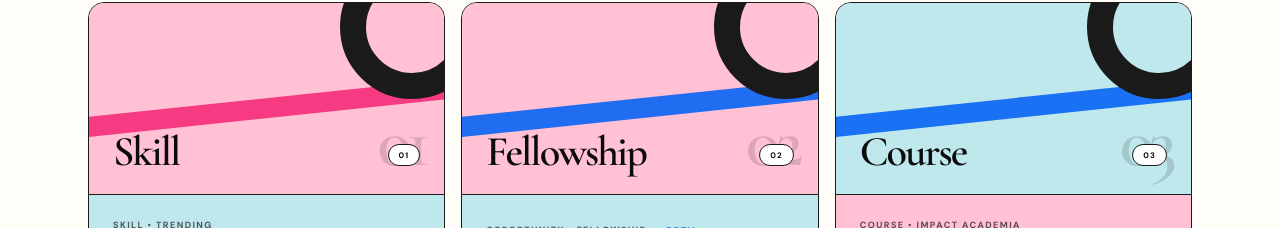
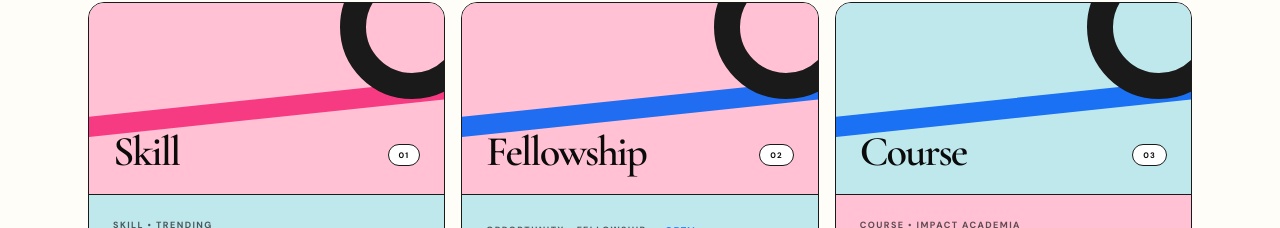
Before and after one commit to goodsmartlabs/impact-multiplier, a Next.js app: page /explore in a window 1280 px wide. Shown: the part 555-783 px from the top of the page. Built offline with nearby package versions, Linux system fonts and the light colour scheme.

Commit message:
fix: remove duplicate graphic numbering

```diff
--- a/src/components/discovery/discovery-card.tsx
+++ b/src/components/discovery/discovery-card.tsx
@@ -65,7 +65,6 @@ export function DiscoveryCard({
         <Link href={`/item/${item.slug}`} className={cn("relative isolate flex h-48 shrink-0 overflow-hidden border-b border-ink p-6", artSurface)} aria-label={`Explore ${item.title}`}>
           <span className={cn("absolute left-[-12%] top-1/2 h-5 w-[125%] -rotate-6 rounded-full opacity-90 transition-transform duration-500 group-hover:-rotate-3", accent)} />
           <span className="absolute -right-10 -top-12 h-36 w-36 rounded-full border-[26px] border-paper/55" />
-          <span className="absolute bottom-4 right-5 font-display text-7xl font-semibold leading-none tracking-[-0.08em] text-ink/15">{number}</span>
           <div className="relative z-10 flex w-full items-end justify-between gap-3">
             <p className="max-w-[75%] font-display text-[clamp(2rem,3.3vw,3.2rem)] font-semibold capitalize leading-[0.82] tracking-[-0.045em] text-ink">{typeLabel}</p>
             <span className="mb-1 rounded-full border border-ink bg-paper px-2.5 py-1 text-[8px] font-bold uppercase tracking-[0.14em]">{number}</span>
```
